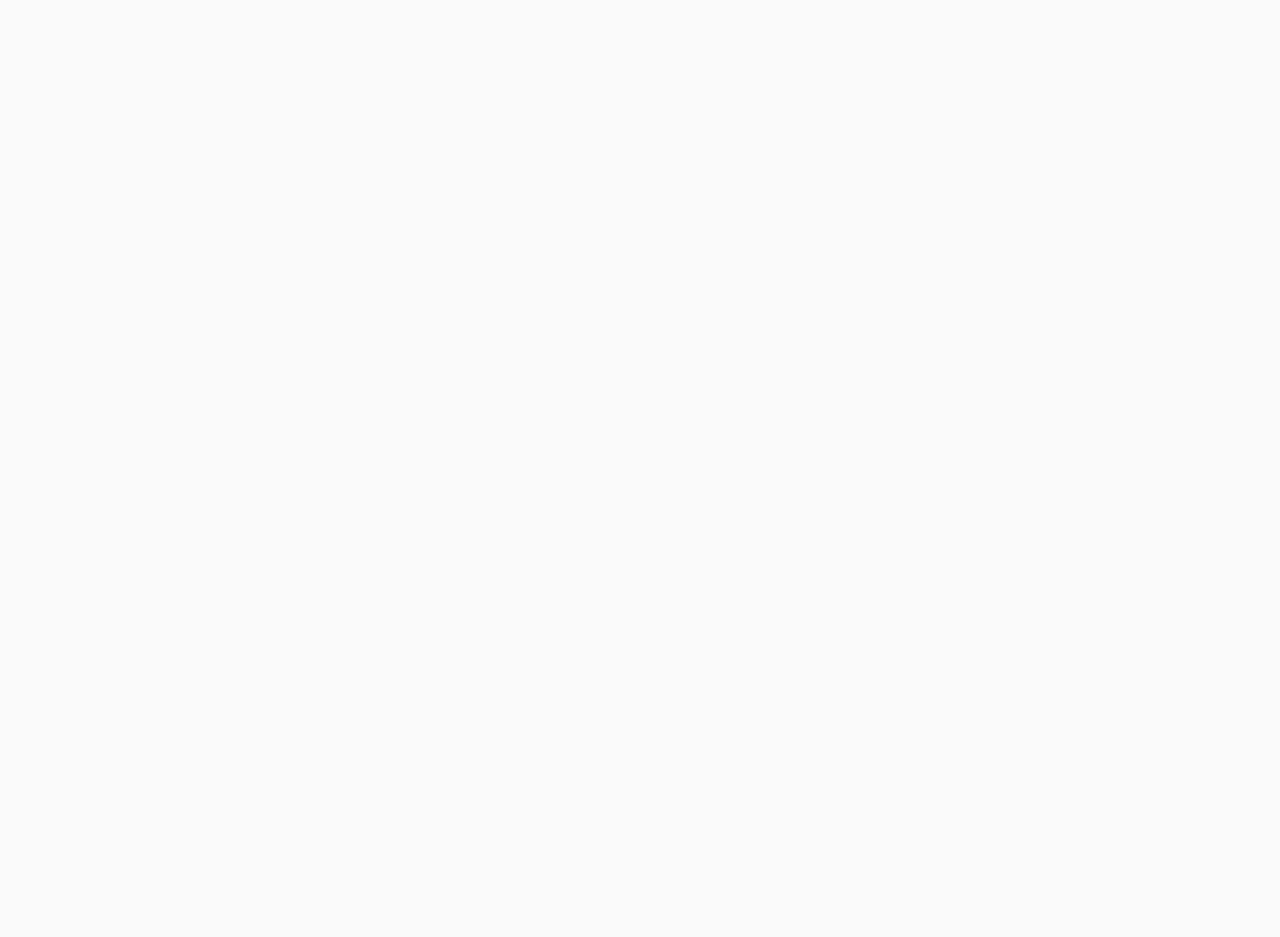
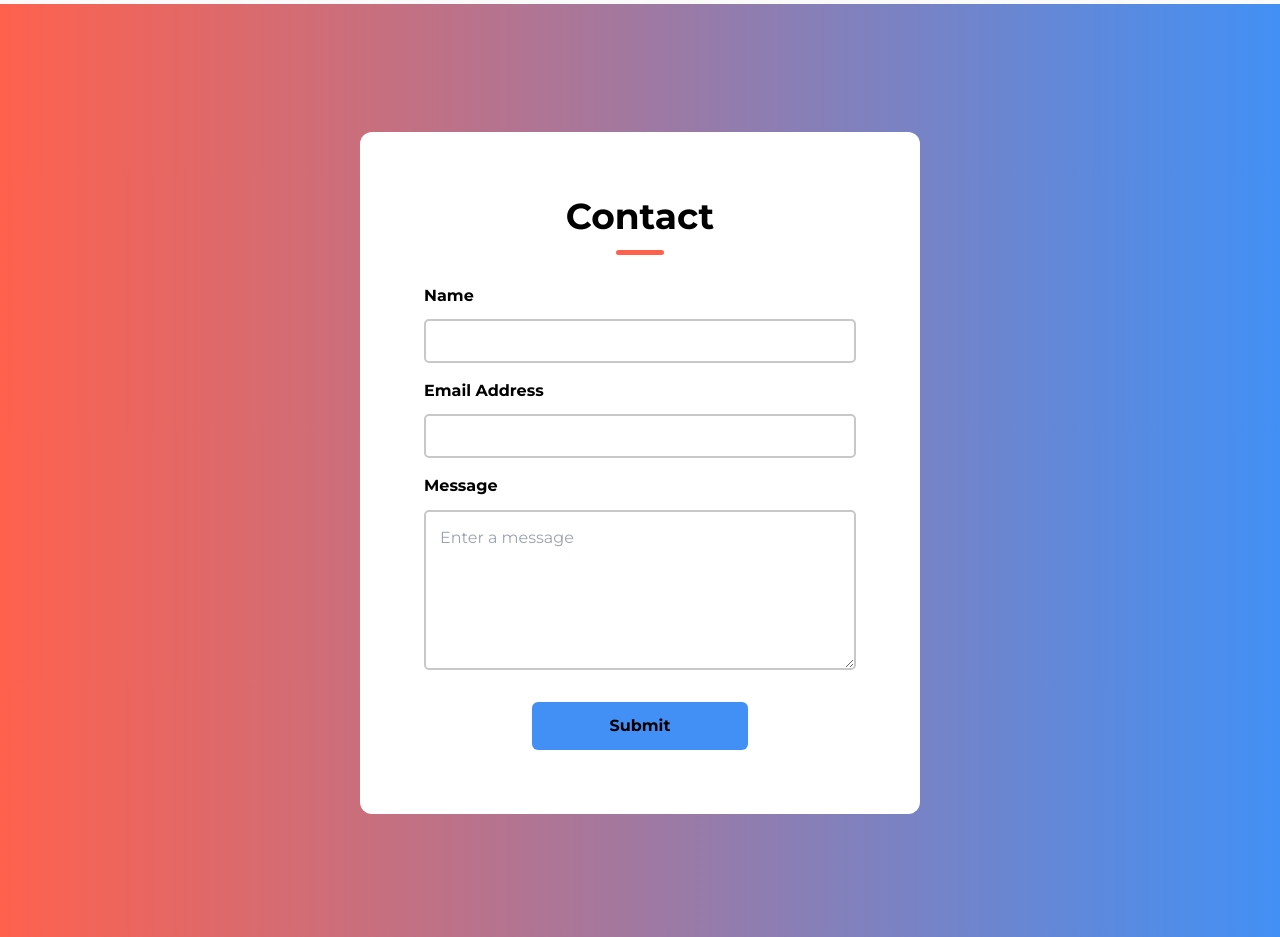
Before and after one commit to Jason-Francois/portfolio-site, a Next.js app: page / in a window 1280 px wide. Shown: the part 1860-2797 px from the top of the page. Before the commit the page ends 1864 px from the top, so only its background shows below. Built offline with nearby package versions, Linux system fonts and the light colour scheme.

Commit message:
Created contact form

```diff
--- a/src/components/Contact.tsx
+++ b/src/components/Contact.tsx
@@ -1 +1,65 @@
-export default function Contact() {}
+import styles from "../styles/Contact.module.css";
+export default function Contact() {
+  return (
+    <>
+      <section
+        id="contact"
+        className={`${styles["contact-form__container"]} px-8  py-16 md:py-32`}
+      >
+        <div
+          className={`${styles["contact-form"]} m-0 m-auto max-w-[35rem] rounded-xl p-8 sm:p-16 bg-white`}
+        >
+          <h1 className="text-4xl text-center font-bold mb-12">
+            <span className="relative border-solid pb-1 section__header">
+              Contact
+            </span>
+          </h1>
+
+          <form id="contact-form">
+            <fieldset className={`${styles["contact-form__group"]}`}>
+              <label
+                className={`${styles["contact-form__label"]}`}
+                htmlFor="fName"
+              >
+                Name
+              </label>
+              <input type="text" id="fName" name="fName" required />
+            </fieldset>
+
+            <fieldset className={`${styles["contact-form__group"]}`}>
+              <label
+                className={`${styles["contact-form__label"]}`}
+                htmlFor="fName"
+              >
+                Email Address
+              </label>
+              <input type="text" id="fEmail" name="fEmail" required />
+            </fieldset>
+
+            <fieldset className={`${styles["contact-form__group"]}`}>
+              <label
+                className={`${styles["contact-form__label"]}`}
+                htmlFor="fMessage"
+              >
+                Message
+              </label>
+              <textarea
+                id="fMessage"
+                name="fMessage"
+                placeholder="Enter a message"
+                cols={20}
+                className={`rounded-md w-full`}
+              ></textarea>
+            </fieldset>
+            <button
+              id="contactBtn"
+              className={`block w-1/2 font-bold m-auto m-0 btn-primary rounded-md mt-8 p-3 hover:brightness-75 transition-all`}
+            >
+              Submit
+            </button>
+          </form>
+        </div>
+      </section>
+    </>
+  );
+}
--- a/src/components/Hero.tsx
+++ b/src/components/Hero.tsx
@@ -4,7 +4,7 @@ export default function Hero() {
   return (
     <>
       <section
-        className={`${styles["hero"]} p-16 h-screen md:p-24 lg:p-32 flex justify-center items-center`}
+        className={`${styles["hero"]} section-padding h-screen flex justify-center items-center`}
       >
         <div
           id="hero-bg"
@@ -34,8 +34,8 @@ export default function Hero() {
           >
             A Full-Stack developer from Philadelphia, PA
           </p>
-          <button
-            role="button"
+          <a
+            href="#projects"
             className={`${styles["hero__button"]}
               min-w-[33%]
               self-center
@@ -47,12 +47,11 @@ export default function Hero() {
               border-2
               border-solid
               border-white
+              block w-100 h-100 font-bold
               `}
           >
-            <a href="#projects" className="block w-100 h-100 font-bold">
-              View Projects
-            </a>
-          </button>
+            View Projects
+          </a>
         </div>
       </section>
     </>
--- a/src/components/Navbar.tsx
+++ b/src/components/Navbar.tsx
@@ -109,7 +109,11 @@ export default function Navbar() {
                 onClick={handleClick}
                 className={`${styles["primary-nav__item"]}`}
               >
-                <a href="/other/resume.pdf" target="_blank">
+                <a
+                  href="/other/resume.pdf"
+                  target="_blank"
+                  rel="noreferrer noopener"
+                >
                   Resume
                 </a>
               </li>
--- a/src/components/Projects.tsx
+++ b/src/components/Projects.tsx
@@ -48,20 +48,21 @@ export default function Projects() {
                   <p className="text-xl font-bold">{project.title}</p>
                   <p className="flex-1">{project.description}</p>
                   <div className="flex gap-8 flex-col md:flex-row">
-                    <button
+                    <a
                       className={`${styles["projects__card-btn"]} btn-primary`}
+                      href={project.siteUrl}
+                      target="_blank"
                     >
-                      <a href={project.siteUrl} target="_blank">
-                        Live Demo
-                      </a>
-                    </button>
-                    <button
+                      Live Demo
+                    </a>
+
+                    <a
                       className={`${styles["projects__card-btn"]} btn-secondary`}
+                      href={project.githubUrl}
+                      target="_blank"
                     >
-                      <a href={project.githubUrl} target="_blank">
-                        GitHub Repo
-                      </a>
-                    </button>
+                      GitHub Repo
+                    </a>
                   </div>
                 </div>
               </div>
--- a/src/pages/index.tsx
+++ b/src/pages/index.tsx
@@ -4,6 +4,7 @@ import Projects from "@/components/Projects";
 import About from "@/components/About";
 import Footer from "@/components/Footer";
 import Skills from "@/components/Skills";
+import Contact from "@/components/Contact";
 export default function Home() {
   return (
     <>
@@ -12,6 +13,7 @@ export default function Home() {
       <Projects />
       <Skills />
       <About />
+      <Contact />
       <Footer />
     </>
   );
--- /dev/null
+++ b/src/styles/Contact.module.css
@@ -0,0 +1,30 @@
+.contact-form {
+  &__container {
+    background: linear-gradient(
+      90deg,
+      var(--accent-color) 0%,
+      var(--primary-color) 100%
+    );
+  }
+  &__label {
+    @apply font-bold;
+  }
+  &__group {
+    display: flex;
+    flex-direction: column;
+    gap: 0.7rem;
+    margin-bottom: 1rem;
+    & input {
+      padding: 0.5rem 0.3rem;
+      border: 2px solid rgb(201, 200, 200);
+      border-radius: 5px;
+      width: 100%;
+    }
+    & textarea {
+      border-radius: 5px;
+      border: 2px solid rgb(201, 200, 200);
+      padding: 0.875rem;
+      height: 10rem;
+    }
+  }
+}
--- a/src/styles/Navbar.module.css
+++ b/src/styles/Navbar.module.css
@@ -41,6 +41,7 @@
     color: black;
     text-align: right;
     gap: 0px;
+    margin: 0;
   }
   &__container {
     @media (max-width: 35em) {
--- a/src/styles/globals.css
+++ b/src/styles/globals.css
@@ -37,8 +37,14 @@ i {
 .btn-primary {
   background-color: var(--primary-color);
 }
+.btn-accent {
+  background-color: var(--accent-color);
+}
 .btn-secondary {
   background-color: var(--secondary-color);
+}
+.section-padding {
+  @apply xs:p-12 p-16 md:p-24 lg:p-32;
 }
 .section__header:after {
   content: "";
@@ -51,3 +57,7 @@ i {
   transform: translateX(-50%);
   border-radius: 5px;
 }
+
+.centered-flex {
+  @apply justify-center items-center;
+}
```
